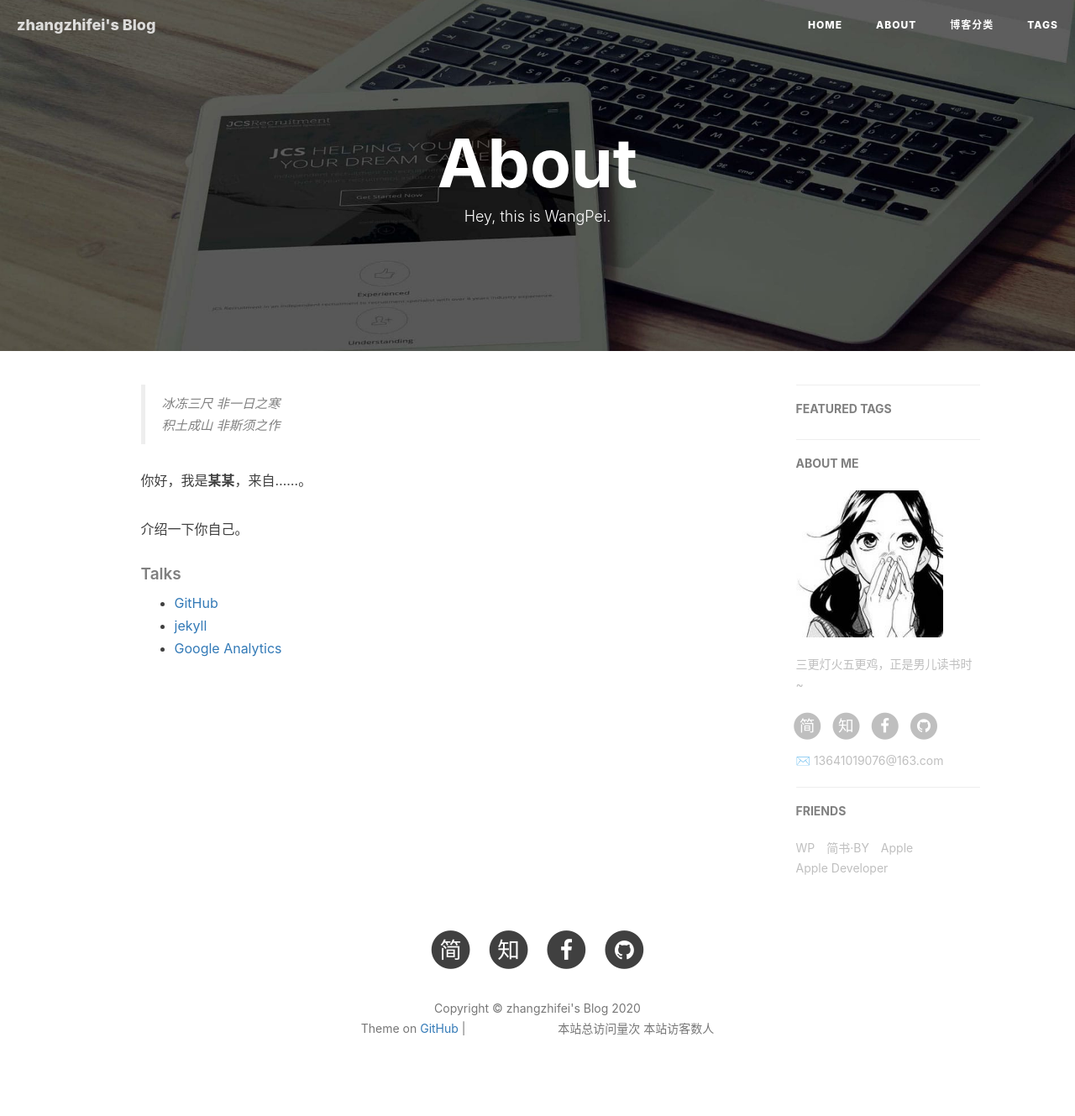
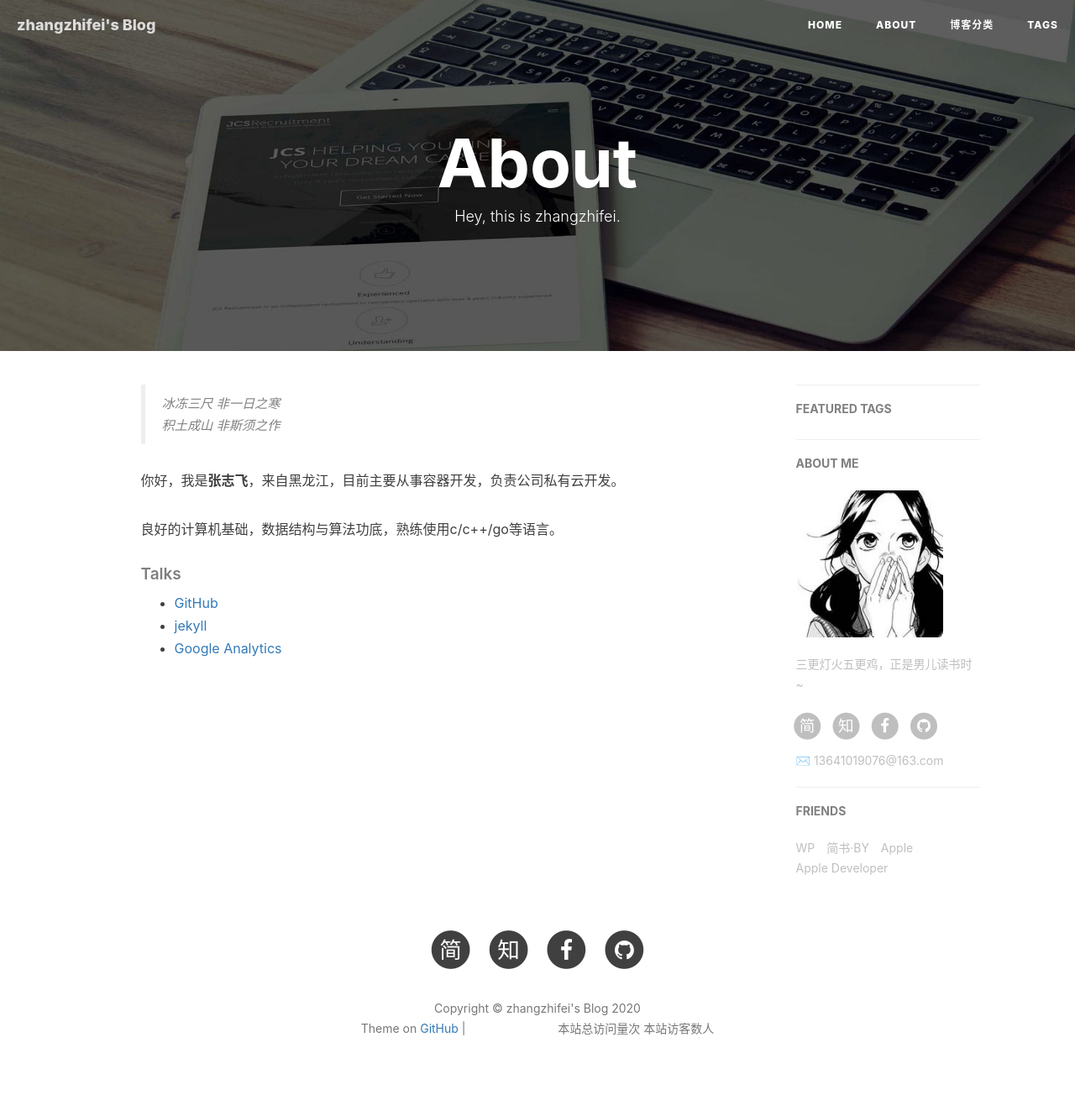
Before and after one commit to zhifei92/zhifei92.github.io, a Jekyll site: the page built from about.html, in a window 1280 px wide. Shown: the whole page at 84% size. Built offline with Jekyll 4.4.1, drawn with Linux system fonts in a browser that asks for light colours; nearby versions of some CDN libraries; comment, search, counter and statistics services are not loaded; grey boxes are pictures that could not be loaded.

```diff
--- a/about.html
+++ b/about.html
@@ -1,7 +1,7 @@
 ---
 layout: page
 title: "About"
-description: "Hey, this is WangPei."
+description: "Hey, this is zhangzhifei."
 header-img: "img/post-bg-rwd.jpg"
 ---
 
@@ -18,9 +18,9 @@ header-img: "img/post-bg-rwd.jpg"
     <blockquote><p>冰冻三尺 非一日之寒<br>
     积土成山 非斯须之作</p></blockquote>
 
-    <p>你好，我是<strong>某某</strong>，来自……。</p>
+    <p>你好，我是<strong>张志飞</strong>，来自黑龙江，目前主要从事容器开发，负责公司私有云开发。</p>
 
-    <p>介绍一下你自己。</p>
+    <p>良好的计算机基础，数据结构与算法功底，熟练使用c/c++/go等语言。</p>
 
 
 
```
Also changed, not shown: categories.html (+0 -23 lines).
